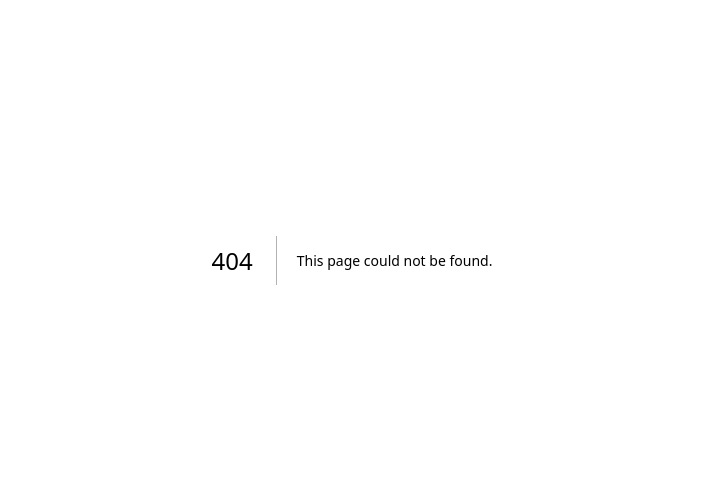
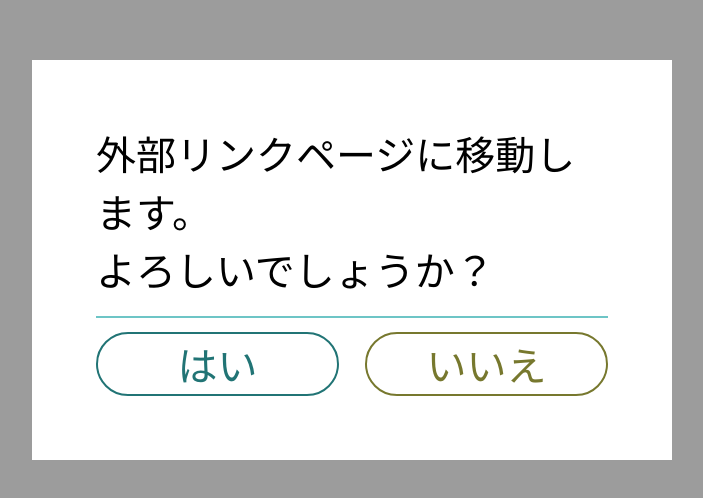
Before and after one commit to shinonome-inc/frontend-design-hackathon-2024-spring-teamA, a Next.js app: page /recommend/PopupManager/PopupContents in a window 1280 px wide. Before the commit this address had no page. Shown: the part 140-638 px from the top of the page, without its empty margins (288-991 px from the left). Built offline with nearby package versions, Linux system fonts and the light colour scheme.

Commit message:
外部リンク警告ページ

```diff
--- /dev/null
+++ b/src/pages/recommend/PopupManager/PopupContents.jsx
@@ -0,0 +1,85 @@
+import React from "react";
+import styled from "styled-components";
+import { useState } from "react";
+
+const PopupContents = ({setOpen}) => {
+  return (
+    <PopWrapper>
+      <MainWrapper>
+        <TextWrapper>
+          外部リンクページに移動します。<br />
+          よろしいでしょうか？
+        </TextWrapper>
+        <ButtonWrapper>
+          <OutsideButton>はい</OutsideButton>
+          <ReturnButton onClick={() => { setOpen(false) }}>いいえ</ReturnButton>
+        </ButtonWrapper>
+      </MainWrapper>
+    </PopWrapper>
+  );
+};
+export default PopupContents;
+
+const PopWrapper = styled.div`
+  z-index: 50;
+  box-sizing: border-box;
+  top: 0;
+  left: 0;
+  bottom: 0;
+  position: absolute;
+  height: 100vh;
+  width: 100vw;
+  background-color: rgba(59, 59, 59, 0.5);
+`;
+
+const MainWrapper = styled.div`
+  position: relative;
+  box-sizing: border-box;
+  top: 25%;
+  bottom: 0;
+  margin: auto;
+  height: 50%;
+  width: 50%;
+  background-color: #FFFFFF;
+  display: flex;
+  flex-direction: column;
+  justify-content: center;
+  padding: 5%;
+  gap: 5%;
+`;
+
+const TextWrapper = styled.div`
+  position: relative;
+  height: 100%;
+  width: 100%;
+  border-bottom: solid #6DC5C6 2px;
+  font-family: serif;
+  font-size: 40px;
+`;
+
+const ButtonWrapper = styled.div`
+  display: flex;
+  flex-column: row;
+  position: relative;
+  height: 72px;
+  width: 100%;
+  gap: 5%;
+  > button {
+    position: relative;
+    width: 50%;
+    border-radius: 36px;
+    background-color: #FFFFFF;
+    font-family: serif;
+    font-size: 40px;
+  }
+`;
+
+const OutsideButton = styled.button`
+  border: solid #217475 2px;
+  color: #217475;
+`;
+
+const ReturnButton = styled.button`
+border: solid #77782e 2px;
+color: #77782e;
+`;
```
Also changed, not shown: src/pages/recommend/LeftContents.jsx (+4 -3 lines), src/pages/recommend/[locationId].jsx (+12 -6 lines).
